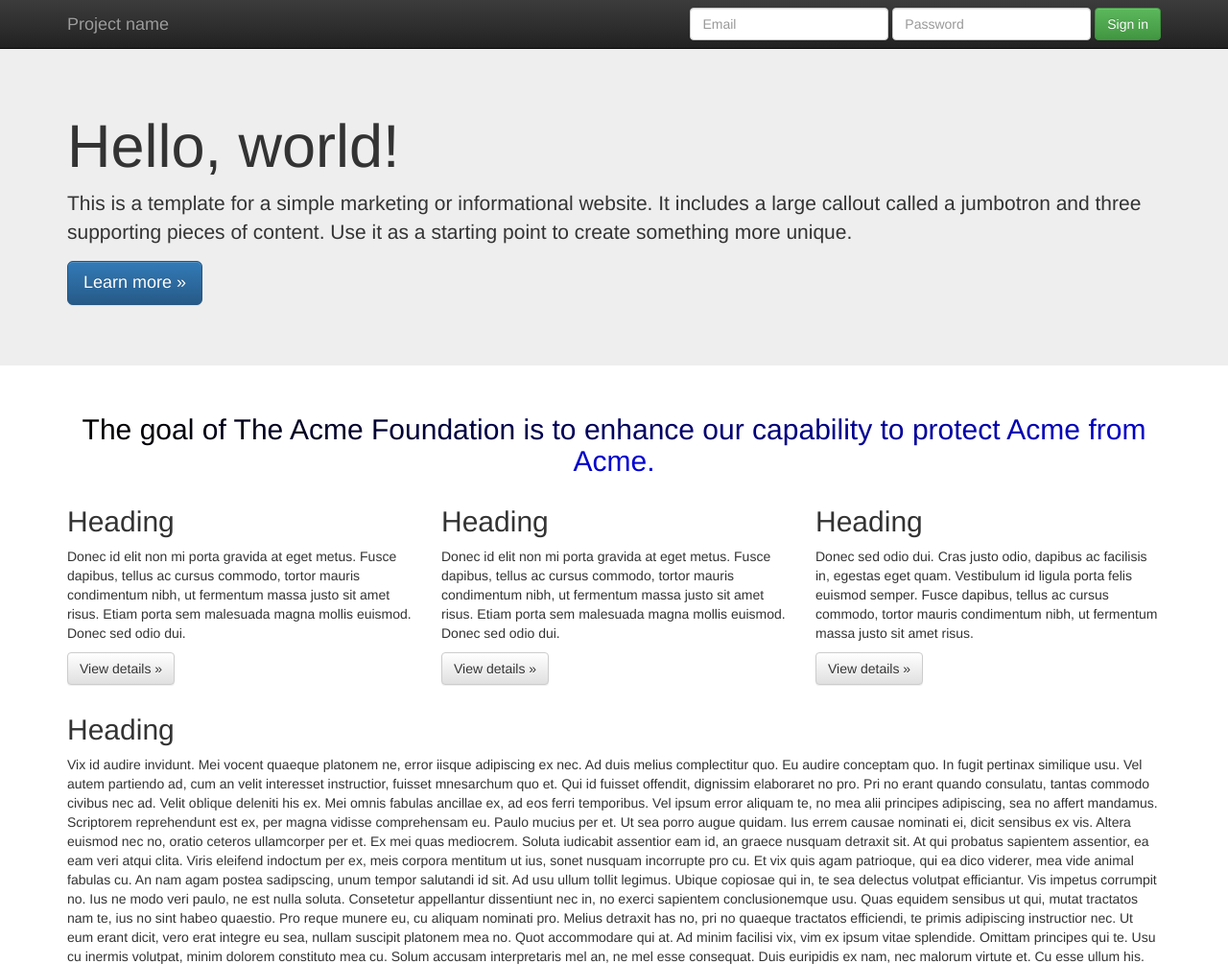
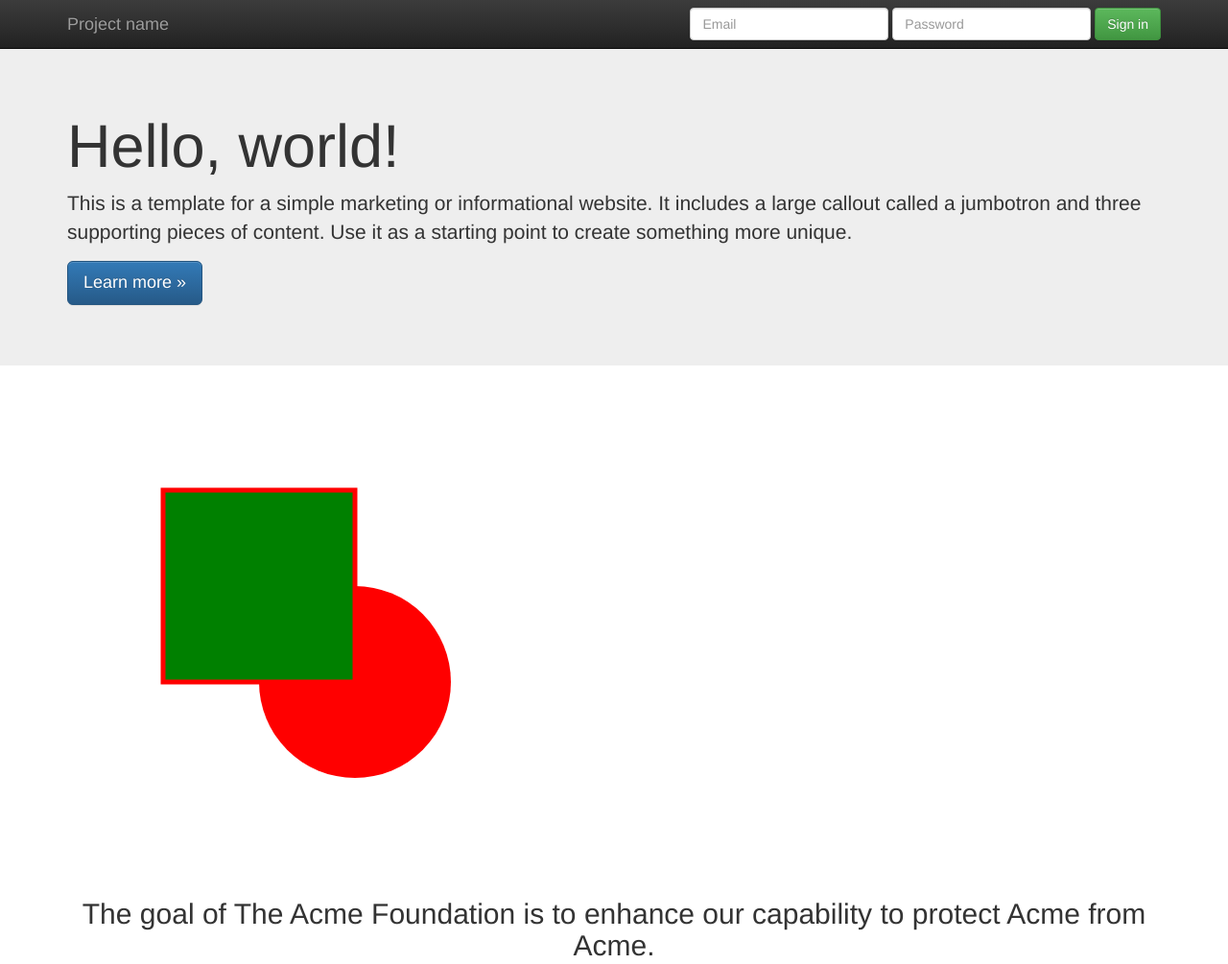
Before and after one commit to bigbassroller/WebAnimationJS, a website: page index.html in a window 1280 px wide. Shown: the top 1005 px of the page at 96% size. Drawn offline with nearby package versions, Linux system fonts and the light colour scheme.

Commit message:
svg primary

```diff
--- a/index.html
+++ b/index.html
@@ -59,7 +59,14 @@
         <p><a class="btn btn-primary btn-lg" href="#" role="button">Learn more &raquo;</a></p>
       </div>
     </div>
+
     <div id="container" class="container">
+      <section id="mySVG">
+        <svg version="1.1" width="500" height="500" xmlns="http://www.w3.org/2000/svg">
+          <circle id="circle" r="30" style="fill: blue"/>
+          <rect id="rect" style="fill: green; stroke: red; stroke-width: 5px"/>
+        </svg>
+      </section>
       <section id="mission-statement" class="col-md-12">
         <h2 class="text-center">The goal of The Acme Foundation is to enhance our capability to protect Acme from Acme.</h2>
         <p></p>
--- a/js/script.js
+++ b/js/script.js
@@ -15,6 +15,18 @@
 // $(".col-md-4").blast( { delimiter: "sentence", customClass: "myClass" } );
 // $(".col-md-4").blast( { delimiter: "word", generateValueClass: true, tag: "i" } );
 
+$("#mission-statement h2")
+	.html("The goal of The Acme Foundation is to enhance our capability to protect Acme from Acme.")
+	.blast({ delimiter: "word" } )
+		.css("opacity", 0)
+		.velocity("transition.fadeIn", {
+			stagger: 50,
+			complete: function() {
+			 // Reverse blast
+			 $("h2").blast(false);
+			}
+		});
+
 // $("div")
 // 	.html("The goal of The Acme Foundation is to enhance our capability to protect Acme from Acme.")
 // 	.blast({ delimiter: "word" } )
@@ -22,15 +34,13 @@
 // 		.velocity("transition.perspectiveDownIn", {
 // 			stagger: 50
 // 		});
-
-// $("#mission-statement h2")
-// 	.blast({ delimiter: "character" } ).each(function(i, element) {
-// 		var adjustOpacity = 1 - i/50;
-// 		element.style.opacity = adjustOpacity;
-// 	})
-
-$("#mission-statement h2")
-	.blast({ delimiter: "character" } ).each(function(i, element) {
-		var adjustedBlue = i*3;
-		element.style.color = "rgb( 0, 0, " + adjustedBlue + ")";
-	});
+// Animate the cx and x=cy coordinates of a circle
+$("circle#circle").velocity( { cx: 300, cy: 300 }, { duration: 1000 } );
+// Animate the fill and stoke of circle
+$("circle#circle").velocity({ fill: "#ff0000", storke: "#000000" }, { duration: "slow" } );
+// Animate the x and y coordinates of a rectangle
+$("rect#rect").velocity( { x: 100, y: 100 }, { duration: "fast" } );
+// Animate the dimensions of a rectangle
+$("rect#rect").velocity( { width: 200, height: 200 }, { duration: "slow" } );
+// Animate the radius of a circle
+$("circle#circle").velocity({ r: 100 }, { duration: "slow" } );
```
